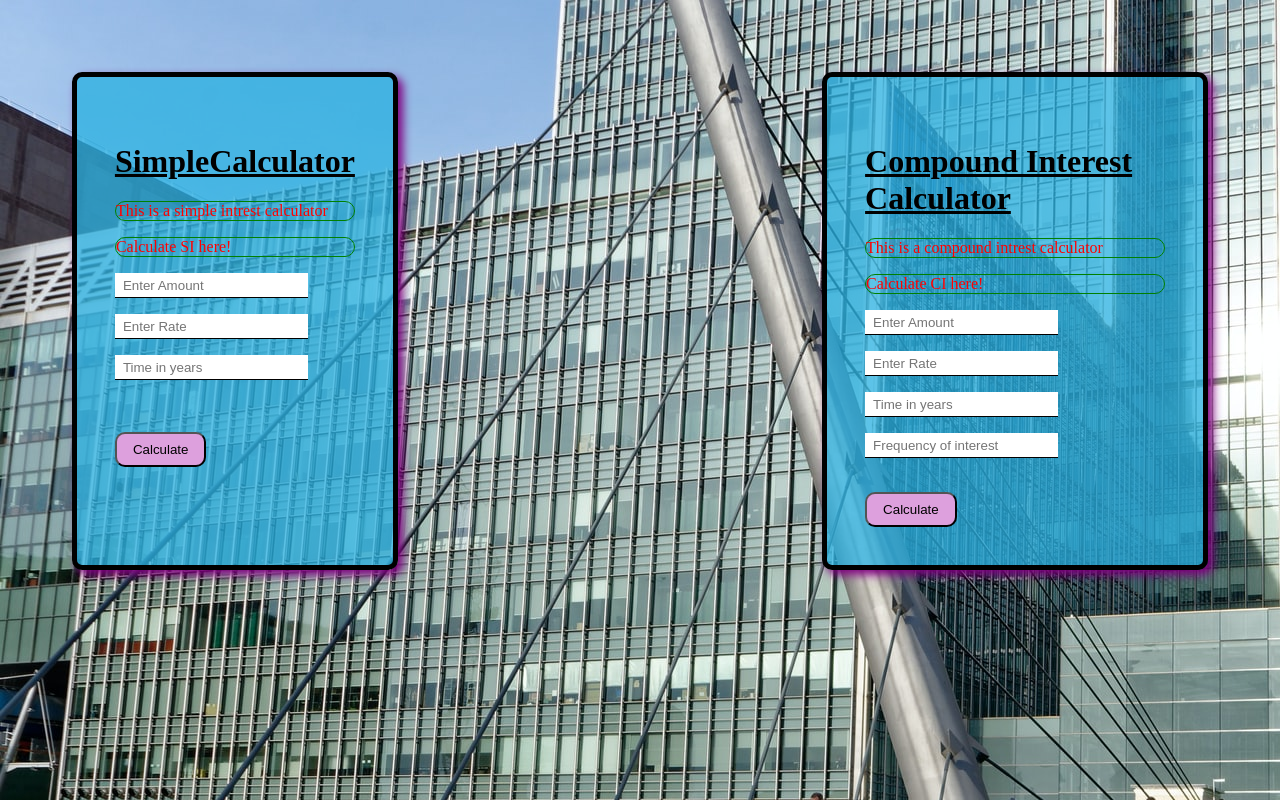
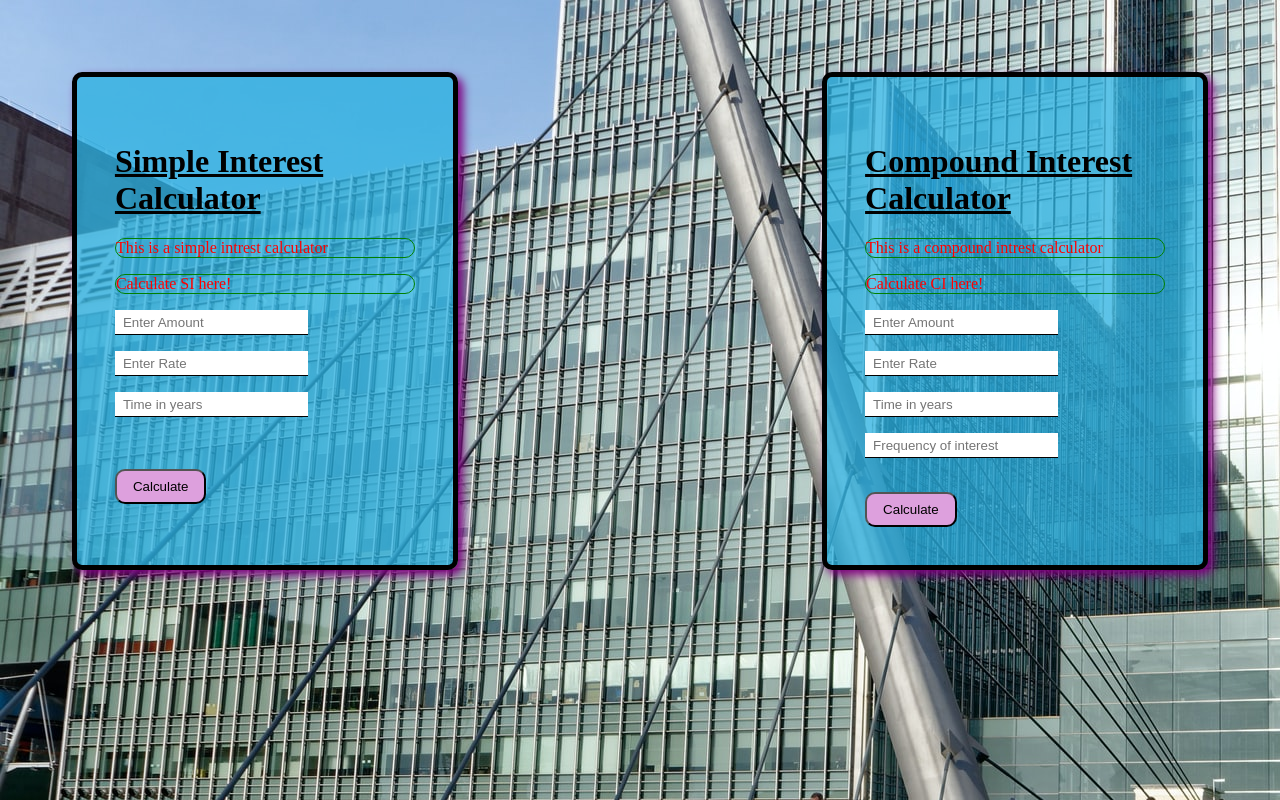
Before and after one commit to Abhishek25104/Calculator, a plain HTML site: page media/index.html in a window 1280 px wide. Drawn offline with Linux system fonts and the light colour scheme.

Commit message:
name corrected

```diff
--- a/media/index.html
+++ b/media/index.html
@@ -11,7 +11,7 @@
     <div class="container">
 
     <div class="simple_intrest">
-    <H1><u>SimpleCalculator</u></H1>
+    <H1><u>Simple Interest Calculator</u></H1>
         <p>This is a simple intrest calculator</p>
         <p> Calculate SI here!</p>
             <label for="Principle">
```
